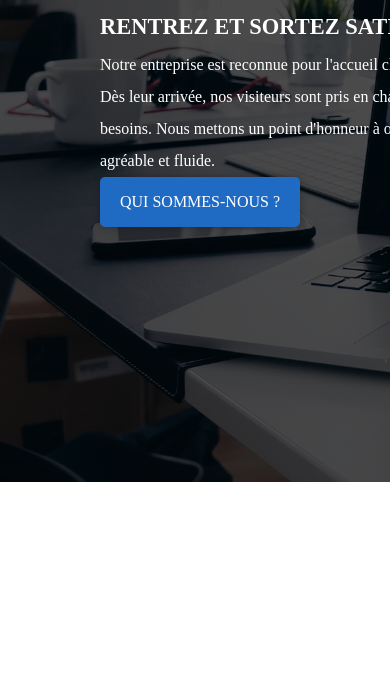
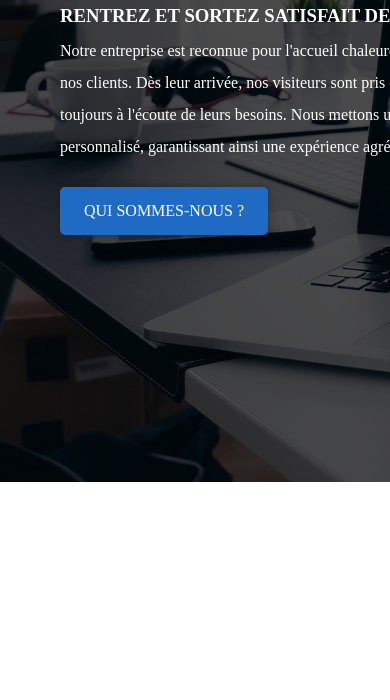
Before and after one commit to aadouarsene/adouinformatique, a plain HTML site: page index.html in a window 390 px wide. Shown: the part 362-1062 px from the top of the page. Drawn offline with nearby package versions, Linux system fonts and the light colour scheme.

Commit message:
Modification du responsive

```diff
--- a/index.html
+++ b/index.html
@@ -28,8 +28,7 @@
             </div> -->
         </div>
     </header>
-    <main>
-        <div class="container">
+    <section class="blocAccueil">
         <div class="imageAccueil">
             <div class="accueilText">
                 <div class="imageAccueilContent">
@@ -39,12 +38,16 @@
                     Notre entreprise est reconnue pour l'accueil chaleureux et attentif que nous réservons à chacun de nos clients. Dès leur arrivée, nos visiteurs sont pris en charge par une équipe professionnelle, toujours à l'écoute de leurs besoins. Nous mettons un point d'honneur à offrir un service personnalisé, garantissant ainsi une expérience agréable et fluide.
                     </p>
                 </div>
-                    <button><a href="#quisommesnous">Qui sommes-nous ?</a></button>
+                <a href="#quisommesnous">Qui sommes-nous ?</a>
             </div>
             <div class="accueilClient">
                 <img src="images/client.png" alt="">
             </div>
         </div>
+    </section>
+    <main>
+        <div class="container">
+
             <div class="mainContent">
                 <h2 class="title" id="quisommesnous">
                     Qui sommes-nous ?
--- a/styles.css
+++ b/styles.css
@@ -21,9 +21,18 @@
     --max-width: 75rem;
 }
 
+
+
 html,
 body {
     scroll-behavior: smooth;
+}
+
+body {
+    display: flex;
+    flex-direction: column;
+    margin: auto;
+
 }
 
 
@@ -35,8 +44,9 @@ header {
     background-color: var(--black);
     color: var(--white);
     position: fixed;
+    min-width: var(--max-width);
     width: 100%;
-    padding: 0.5rem;
+
     margin: 0 auto;
     z-index: 99;
 }
@@ -45,7 +55,7 @@ header {
     display: flex;
     align-items: center;
     justify-content: space-between;
-    width: 100%;
+    width: 90%;
     color: var(--white);
     height: 100%;
 }
@@ -71,7 +81,7 @@ header {
     font-size: 1rem;
 }
 
-.darkMode {
+/* .darkMode {
     font-size: 1.3rem;
     cursor: pointer;
     display: flex;
@@ -82,32 +92,65 @@ header {
 .darkModeBlack {
     background-color: var(--black);
     color: var(--white);
-}
+} */
 
 
-.imageAccueil {
+.blocAccueil {
     background: linear-gradient(rgba(0,0,0,0.7), rgba(0,0,0,0.7)), url('images/background1.jpg');
     background-position: center;
     background-size: cover;
     background-attachment: fixed;
-    width: 100%;
+
+    display: flex;
+    justify-content: center;
     min-height: 100dvh;
-    display: flex;
+
+        /* min-height: 100dvh;
+    display: grid;
+    grid-template-columns: 1fr 1fr;
+    align-content: center;
     align-items: center;
+    justify-items: center;
+    max-width: var(--max-width);
+    width: 100%; */
     color: var(--white);
     line-height: 2;
+    min-width: var(--max-width);
+}
+
+.imageAccueil {
+    display: grid;
+    grid-template-columns: 1.2fr 0.8fr;
+    align-items: center;
+    width: 90%;
     position: relative;
 }
+
+.accueilClient {
+    /* min-height: 100%; */
+    display: flex;
+    justify-content: center;
+    align-items: center;
+
+}
+
+.accueilClient img {
+    position: absolute;
+    bottom: 0;
+
+    width: 40%;
+}
+
 
 .imageAccueilContent {
     display: flex;
     flex-direction: column;
-    max-width: 700px;
-    margin-left: 100px;
+
+    /* margin-left: 100px; */
 }
 
 main .container {
-    width: 100%;
+    width: 90%;
     line-height: 2;
     font-size: 1.2rem;
 }
@@ -128,10 +171,9 @@ main .container {
     font-size: 1rem;
 }
 
-.imageAccueil button {
-    width: 200px;
-    height: 50px;
-    margin-left: 100px;
+.imageAccueil a {
+    padding: .5rem 1.5rem;
+
     font-size: 1rem;
     background-color: var(--blue);
     color: var(--white);
@@ -144,34 +186,26 @@ main .container {
     font-weight: 500;
 }
 
-.imageAccueil button:hover {
+.imageAccueil a:hover {
     color: var(--blue);
     background-color: var(--white);
 }
 
-.imageAccueil button:hover a{
-    color: var(--blue);
-}
 
 
 
-.imageAccueil button a {
+.imageAccueil a {
 text-decoration: none;
 color: var(--white);
 }
 
-.accueilClient {
-    min-height: 100%;
-
+.accueilText {
+    display: flex;
+    flex-direction: column;
+    gap: 1.5rem;
+    align-items: start;
 }
 
-.accueilClient img {
-    position: absolute;
-    bottom: 0;
-    right: 0;
-    width: 500px;
-
-}
 
 
 
@@ -180,7 +214,7 @@ main {
     align-items: center;
     justify-content: center;
     min-width: var(--max-width);
-    margin: 0 auto;
+    width: 100%;
 }
 
 
```
Lines whose indentation alone changed are shown as unchanged.
